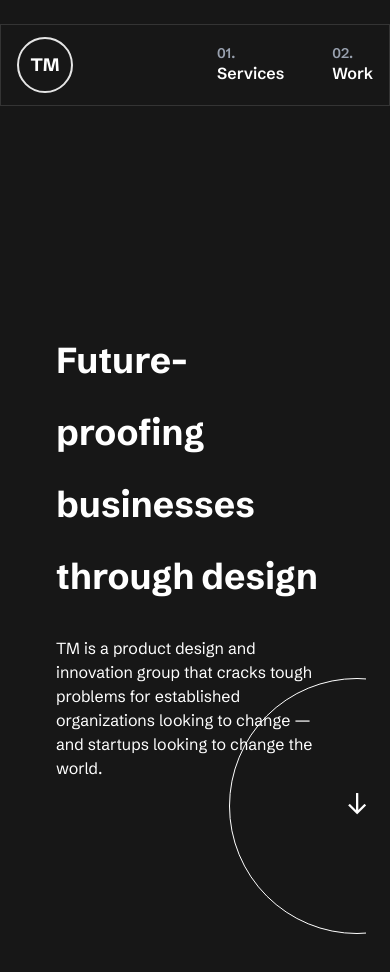
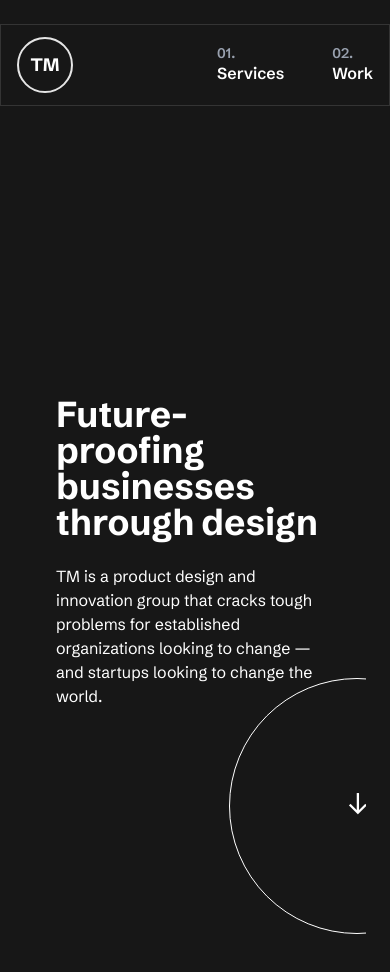
Before and after one commit to Ahmedgito/rovamo-test, a React (Vite) app: page / in a window 390 px wide. Shown: the top 972 px of the page. Built offline with nearby package versions, Linux system fonts and the light colour scheme.

Commit message:
Refactor Section1 to use framer-motion for animated text and button transitions

```diff
--- a/src/pages/home/section1/Section1.jsx
+++ b/src/pages/home/section1/Section1.jsx
@@ -1,4 +1,5 @@
 import React from "react";
+import { motion } from "framer-motion";
 
 const Section1 = () => {
   const scrollToNext = () => {
@@ -9,39 +10,56 @@ const Section1 = () => {
   };
 
   return (
-    <section className="relative font-grotesk w-full h-screen text-white flex overflow-hidden">
-      {/* Left: Text Centered */}
+    <section className="relative font-grotesk w-full h-screen text-white flex overflow-hidden ">
+      {/* Left: Animated Text */}
       <div className="flex-1 flex flex-col items-center justify-center px-8 md:px-16 z-10">
-        <div>
-          <h1 className="text-4xl md:text-7xl font-bold leading-18 max-w-[600px]">
+        <motion.div
+          initial={{ opacity: 0, y: 50 }}
+          animate={{ opacity: 1, y: 0 }}
+          transition={{ duration: 1 }}
+        >
+          <h1 className="text-4xl md:text-7xl font-bold leading-[1] max-w-[600px]">
             Future-proofing<br />
             businesses<br />
             through design
           </h1>
-          <p className="text-base md:text-lg text-white mt-6 max-w-[520px]">
+          <motion.p
+            className="text-base md:text-lg text-white mt-6 max-w-[520px]"
+            initial={{ opacity: 0, y: 20 }}
+            animate={{ opacity: 1, y: 0 }}
+            transition={{ delay: 0.5, duration: 1 }}
+          >
             TM is a product design and innovation group that cracks tough problems
             for established organizations looking to change — and startups looking
             to change the world.
-          </p>
-        </div>
+          </motion.p>
+        </motion.div>
       </div>
 
-      {/* Right: Placeholder Image */}
-      <div className="w-[40%] h-full relative hidden md:block">
+      {/* Right: Animated Placeholder Image */}
+      <motion.div
+        className="w-[40%] h-full relative hidden md:block"
+        initial={{ x: 200, opacity: 0 }}
+        animate={{ x: 0, opacity: 1 }}
+        transition={{ duration: 1 }}
+      >
         <img
           src="https://encrypted-tbn0.gstatic.com/images?q=tbn:ANd9GcSuAzPYPKx6VkM_GxT1YDeQJdLsSDGtTabp9A&s"
           alt="Hero Placeholder"
           className="absolute right-0 top-0 h-full w-auto object-cover"
         />
-      </div>
+      </motion.div>
 
-      {/* Big Circle Button */}
-      <button
+      {/* Big Animated Circle Button */}
+      <motion.button
         onClick={scrollToNext}
         className="absolute bottom-10 left-[60%] md:left-[55%] w-64 h-64 border border-white rounded-full flex items-center justify-center hover:bg-white/10 transition"
+        initial={{ scale: 0, opacity: 0 }}
+        animate={{ scale: 1, opacity: 1 }}
+        transition={{ delay: 1, duration: 1 }}
       >
         <span className="text-3xl animate-bounce">↓</span>
-      </button>
+      </motion.button>
     </section>
   );
 };
```
